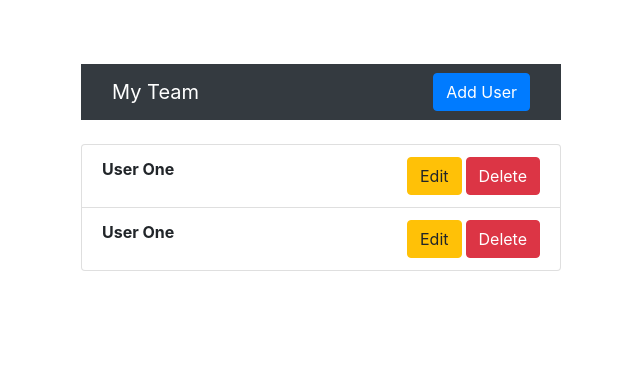
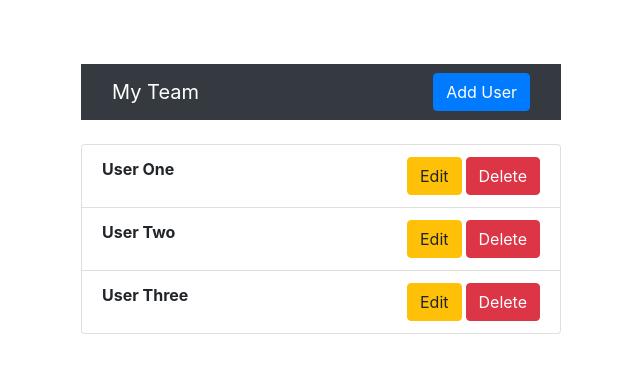
Before and after one commit to zachariah11jerobert/react-context-api-crud, a React (Create React App) app: page / in a window 1280 px wide. Shown: the top 370 px of the page, without its empty margins (319-959 px from the left). Built offline with nearby package versions, Linux system fonts and the light colour scheme.

Commit message:
list users using map , and edit route setted up properly

```diff
--- a/src/components/UserList.js
+++ b/src/components/UserList.js
@@ -9,25 +9,18 @@ export const UserList = () => {
     console.log(users)
   return (
     <ListGroup className="mt-4">
+        {users.map(user=>(
             <ListGroupItem className="d-flex">
-        <strong>User One</strong>
+            <strong>{user.name}</strong>
             <div className="ml-auto">
-          <Link className="btn btn-warning mr-1" to="/edit/1">
+              <Link className="btn btn-warning mr-1" to={`/edit/${user.id}`}>
                 Edit
               </Link>
               <Button color="danger">Delete</Button>
             </div>
           </ListGroupItem>
+        ))}
 
-      <ListGroupItem className="d-flex">
-        <strong>User One</strong>
-        <div className="ml-auto">
-          <Link className="btn btn-warning mr-1" to="/edit/1">
-            Edit
-          </Link>
-          <Button color="danger">Delete</Button>
-        </div>
-      </ListGroupItem>
     </ListGroup>
   );
 };
```
Lines whose indentation alone changed are shown as unchanged.
